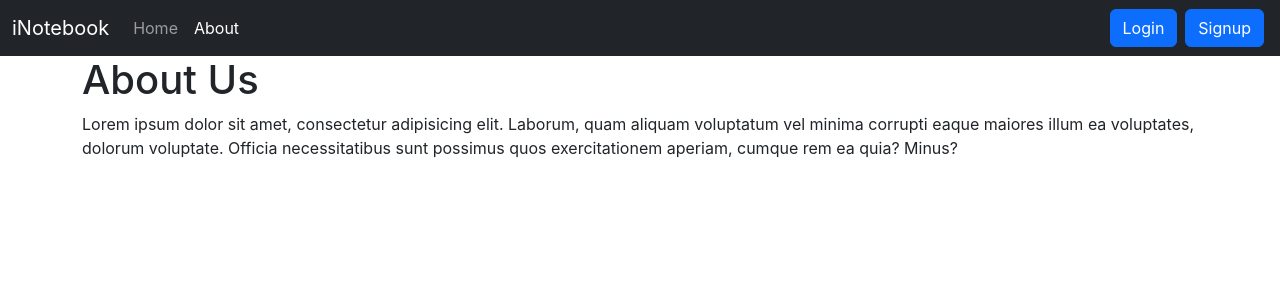
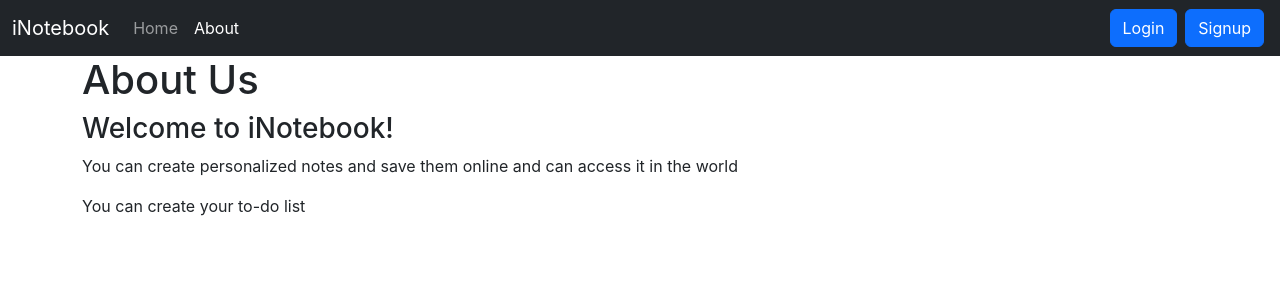
Before and after one commit to Pratham179/inotebook, a React (Create React App) app: page /about in a window 1280 px wide. Shown: the top 300 px of the page. Built offline with nearby package versions, Linux system fonts and the light colour scheme; the HTML template or start-up script is replaced by a standard one.

Commit message:
about us

```diff
--- a/src/components/About.js
+++ b/src/components/About.js
@@ -4,7 +4,9 @@ const About = () => {
   return (
     <div>
       <h1>About Us</h1>
-      <p>Lorem ipsum dolor sit amet, consectetur adipisicing elit. Laborum, quam aliquam voluptatum vel minima corrupti eaque maiores illum ea voluptates, dolorum voluptate. Officia necessitatibus sunt possimus quos exercitationem aperiam, cumque rem ea quia? Minus?</p>
+      <h3>Welcome to iNotebook!</h3>
+      <p>You can create personalized notes and save them online and can access it in the world</p>
+      <p>You can create your to-do list</p>
     </div>
   )
 }
```
